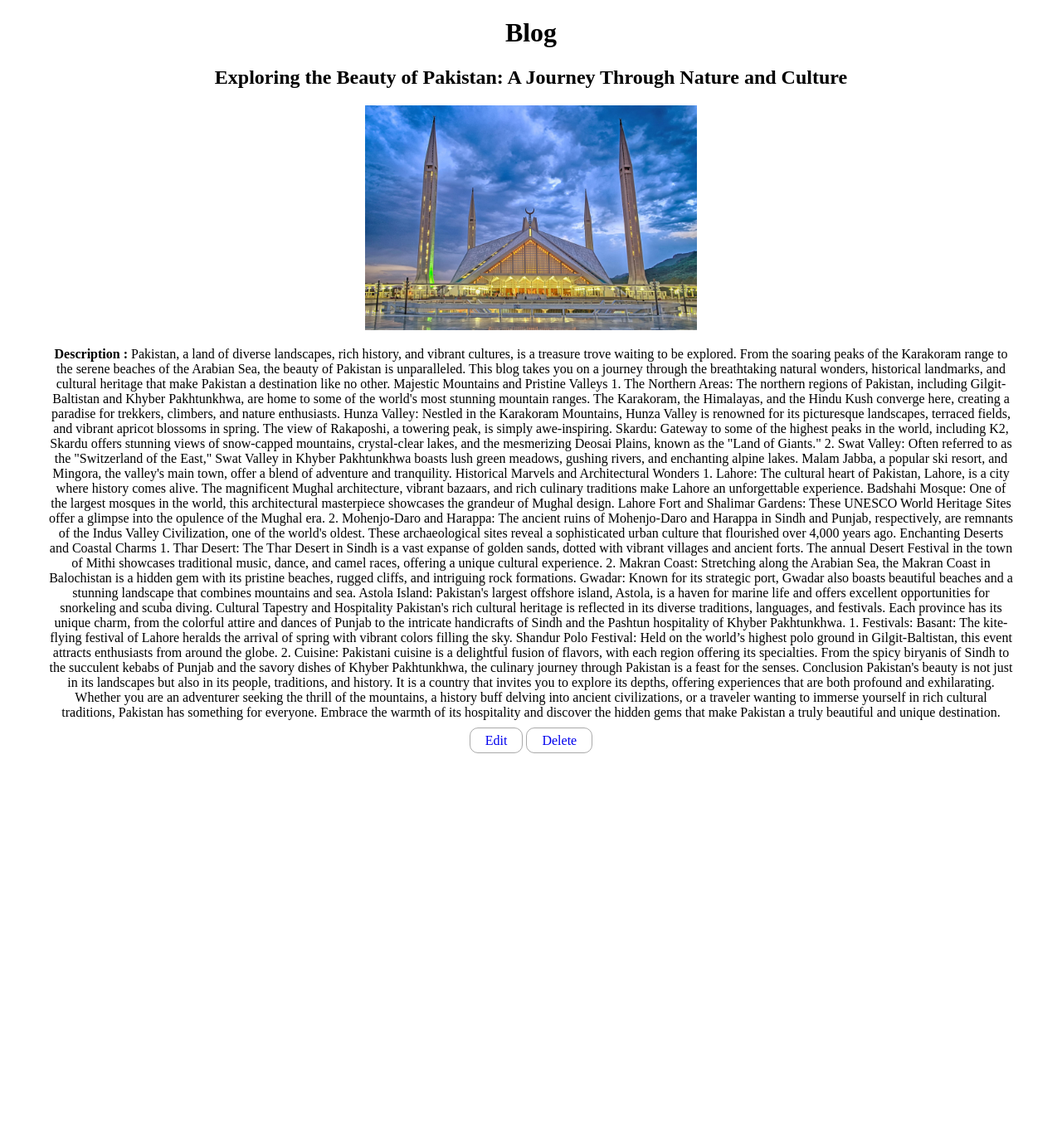
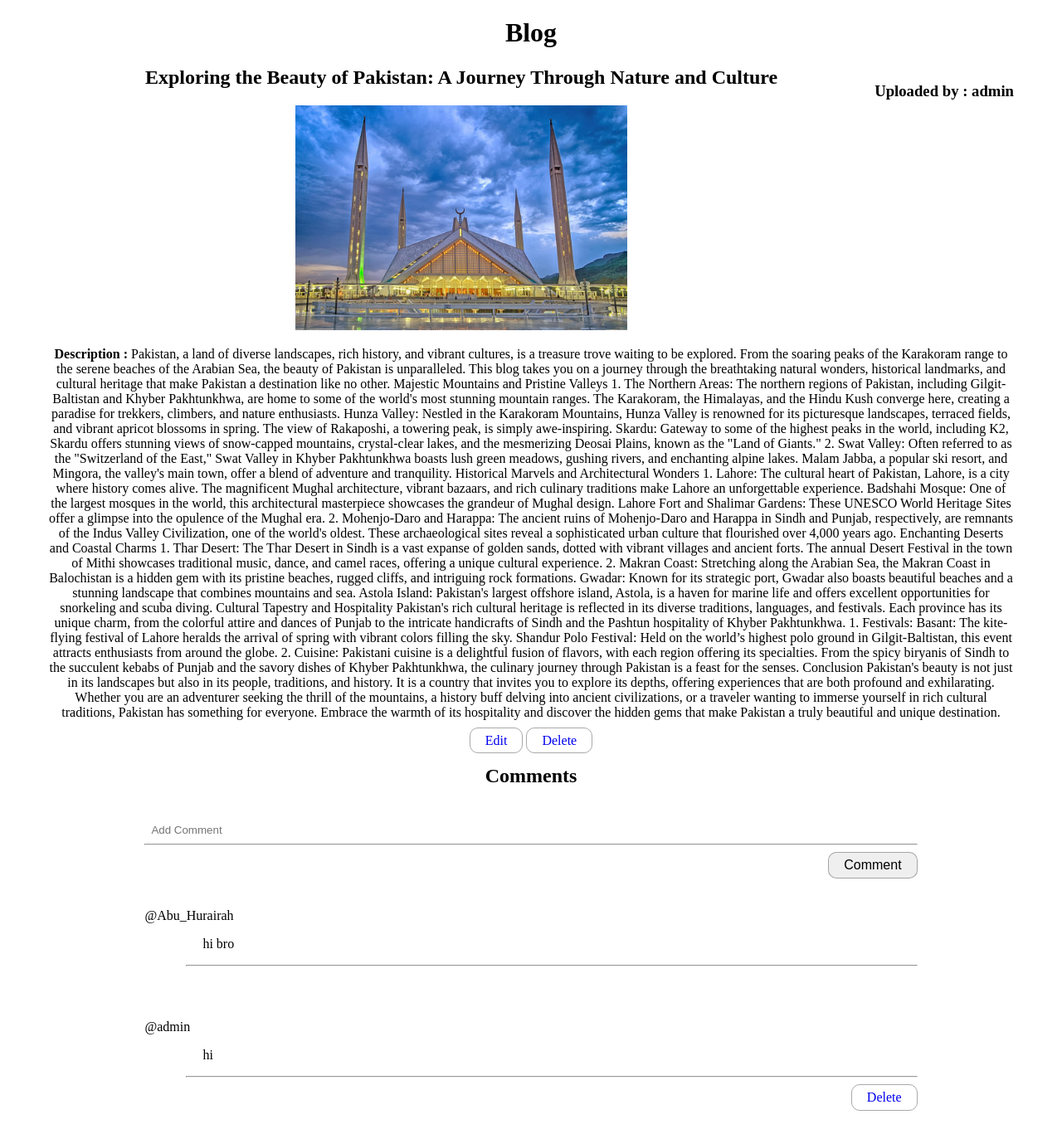
Before and after one commit to ABUhurairah1/Django-Blog, a Django app: page /Blog/1/ in a window 1280 px wide. Shown: the part 51-1418 px from the top of the page at 83% size. Before the commit the page ends 959 px from the top, so only its background shows below. Run offline with Django 5.2, Linux system fonts and the light colour scheme; a user stored in the database is signed in; data comes from the database, SQL or seed files in the repository; both versions use the stored data as it was after the commit.

Commit message:
Adding Integration User Authentication with the Blog and comment feature

```diff
--- a/Django_Blog/Templates/blog-page.html
+++ b/Django_Blog/Templates/blog-page.html
@@ -15,17 +15,87 @@
         text-align: center;
         padding: 0px 50px;
     }
+    h3{
+        float: right;
+    }
+    .comment-box{
+    width: 80%;
+    margin:30px auto;
+    padding: 12px 24px;
+    }
+    .comment-box input{
+    width: 100%;
+    border: none;
+    outline: none;
+    padding: 0px 8px;
+    }
+    .comment{
+        width: 80%;
+        text-align: left;
+        margin: 20px auto;
+        padding: 10px 20px;
+        border-radius: 12px;
+        max-height: none;
+    }
+    .delete-button{
+        width: 100%;
+        margin: auto;
+    }
+    .comment-body{
+        margin-left: 50px;
+    }
+    .comment-body p{
+        padding-left: 20px;
+    }
+
+    .comments .btn{
+        float: right;
+    }
+    .comments{
+        margin-bottom: 50px;
+    }
 </style>
 <body>
     <h1>Blog</h1>
+    <h3>Uploaded by : {{blog.host.username}}</h3>
     <div class="blog">
         <h2>{{blog.name}}</h2>
         <img class="blog-img" src="{{blog.image.url}}">
         <p><b>Description : </b>{{blog.description}}</p>
     </div>
+    {% if request.user.is_authenticated %}
+    {% if request.user == blog.host %}
         <a class="btn" href="{% url 'Update-Blog' blog.id%}">Edit</a>
         <a class="btn" href="{% url 'Delete-Blog' blog.id%}">Delete</a>
-
+    {% endif %}
+    {% endif %}
+<h2>Comments</h2>
+{% if request.user.is_authenticated %}
+<div class="comments">
+    <div class="comment-box">
+        <form method="post">
+            {%csrf_token%}
+            <input type="text" name="comment" placeholder = "Add Comment"><hr>
+            <button class="btn" name="submit">Comment</button>
+        </form>
+    </div>
+    {% endif %}
+    {% for comment in comments %}
+    <div class="comment">
+        <div class="comment-header">
+            <p>@{{comment.host.username}}</p>
+        </div>
+        <div class="comment-body">
+            <p>{{comment.comment}}</p><hr>
+        </div>
+        {% if request.user == comment.host %}
+        <div class="delete-button">
+            <a class="btn" href="{% url 'Delete-comment' comment.id %}">Delete</a>
+        </div>
+        {% endif %}
+    </div>
+    {% endfor %}
+</div>
 </body>
 </html>
 {% endblock %}
--- a/Django_Blog/blog/admin.py
+++ b/Django_Blog/blog/admin.py
@@ -1,5 +1,6 @@
 from django.contrib import admin
-from .models import Blog
+from .models import Blog,Comment
 
 # Register your models here.
 admin.site.register(Blog)
+admin.site.register(Comment)
--- a/Django_Blog/blog/forms.py
+++ b/Django_Blog/blog/forms.py
@@ -1,8 +1,14 @@
 from django import forms
-from .models import Blog
+from .models import Blog,Comment
 
 
 class BlogForm(forms.ModelForm):
     class Meta:
         model = Blog
-        fields = '__all__'
+        fields = ['name','image','description']
+
+
+class CommentForm(forms.ModelForm):
+    class Meta:
+        model = Comment
+        fields = ['comment']
--- a/Django_Blog/blog/models.py
+++ b/Django_Blog/blog/models.py
@@ -1,11 +1,20 @@
 from django.db import models
-
+from django.contrib.auth.models import User
 # Create your models here.
 
 class Blog(models.Model):
-    name = models.CharField(max_length=200)
-    image = models.FileField(upload_to='media/Blog-images/',default=None)
-    description = models.TextField()
+    host = models.ForeignKey(User,on_delete = models.CASCADE)
+    name = models.CharField(max_length=200,default='',blank=True,null=True)
+    image = models.FileField(upload_to='media/Blog-images/',default='',blank=True,null=True)
+    description = models.TextField(default='',blank=True,null=True)
 
     def __str__(self):
         return self.name
+
+class Comment(models.Model):
+    host = models.ForeignKey(User,on_delete = models.CASCADE)
+    blog = models.ForeignKey(Blog,on_delete=models.CASCADE)
+    comment = models.TextField(default='')
+
+    def __str__(self):
+        return self.comment
--- a/Django_Blog/blog/urls.py
+++ b/Django_Blog/blog/urls.py
@@ -11,6 +11,7 @@ urlpatterns = [
     path('create-blog/',Add_Blog,name="Create-Blog"),
     path('update-blog/<str:blog_id>',Update_Blog,name="Update-Blog"),
     path('delete-blog/<str:blog_id>',Delete_Blog,name="Delete-Blog"),
+     path('delete-comment/<str:comment_id>',Comment_delete,name="Delete-comment"),
     path('sign-up/',Sign_up,name='Sign-up'),
     path('login/',Login,name='Login'),
     path('logout/',Logout,name='Logout'),
--- a/Django_Blog/blog/views.py
+++ b/Django_Blog/blog/views.py
@@ -1,9 +1,9 @@
 from django.shortcuts import render,redirect
 from django.contrib.auth.decorators import login_required
 from django.contrib.auth import login,logout,authenticate,update_session_auth_hash
-from .models import Blog
+from .models import Blog,Comment
 from django.contrib import messages
-from .forms import BlogForm
+from .forms import BlogForm,CommentForm
 from django.contrib.auth.forms import UserCreationForm,SetPasswordForm
 
 # Create your views here.
@@ -16,15 +16,39 @@ def Home(request):
 
 def Blog_page(request,blog_id):
     blog = Blog.objects.get(id = blog_id)
-    context = {'blog':blog}
+    comments = Comment.objects.filter(blog=blog)
+    user = request.user
+    if request.method == 'POST':
+        form = CommentForm(request.POST)
+        if form.is_valid():
+            blog_comment = form.save(commit=False)
+            blog_comment.host = user
+            blog_comment.blog = blog
+            blog_comment.save()
+    else :
+        form = CommentForm()
+
+    context = {'blog':blog,'comments' : comments,'form':form}
     return render(request,'blog-page.html',context)
 
+def Comment_delete(request,comment_id):
+    comment = Comment.objects.get(id = comment_id)
+    if request.method == 'POST':
+        comment.delete()
+        return redirect('Home')
+    context ={'comment':comment}
+    return render(request,'delete-blog.html',context)
+
+@login_required(login_url='Login')
 def Add_Blog(request):
     form = BlogForm()
+    user = request.user
     if request.method == 'POST':
         form = BlogForm(request.POST,request.FILES)
         if form.is_valid():
-            form.save()
+            blog = form.save(commit=False)
+            blog.host = user
+            blog.save()
             return redirect('Home')
 
     context = {'form' : form}
@@ -43,14 +67,30 @@ def Update_Blog(request,blog_id):
     context = {'form':form}
     return render(request,'add-blog.html',context)
 
+
 def Delete_Blog(request,blog_id):
+    page = "Delete-Blog"
     blog = Blog.objects.get(id = blog_id)
     if request.method == 'POST':
         blog.delete()
         return redirect('Home')
-    context ={'blog':blog}
+    context ={'blog':blog,'page':page}
     return render(request,'delete-blog.html',context)
 
+def Comments(request,blog_id):
+    blog = Blog.objects.get(id = blog_id)
+    comments = Comment.objects.all()
+    user = request.user
+    if request.method == 'POST':
+        form = CommentForm(request.POST)
+        if form.is_valid():
+            comment = form.save(commit=False)
+            comments.user = user
+            comment.blog = blog
+            comment.save()
+
+    context = {'comments' : comments,'blog':blog}
+    return redirect(request,'blog-page.html',context)
 
 def Sign_up(request):
     form = UserCreationForm()
@@ -79,7 +119,6 @@ def Logout(request):
     logout(request)
     return redirect('Home')
 
-@login_required(login_url='Login')
 def Password_change(request):
     if request.method == 'POST':
         form = SetPasswordForm(user=request.user,data=request.POST)
```
Also changed, not shown: Django_Blog/Templates/delete-blog.html (+33 -3 lines), Django_Blog/blog/migrations/0002_blog_host_alter_blog_description_alter_blog_image_and_more.py (added), Django_Blog/blog/migrations/0003_comment.py (added), Django_Blog/blog/migrations/0004_comment_user.py (added), Django_Blog/blog/migrations/0005_alter_comment_comment.py (added), Django_Blog/blog/migrations/0006_alter_blog_host_alter_comment_blog_and_more.py (added), Django_Blog/blog/migrations/0007_rename_user_comment_host.py (added), Django_Blog/db.sqlite3, Django_Blog/media/media/Blog-images/KHAN_Z9qUQCQ.jpg (added), Django_Blog/media/media/Blog-images/pak_RyXUSN8.jpg (added), Django_Blog/static/media/Profile images/user.png (added), Django_Blog/static/style/style.css (line endings or trailing spaces).
